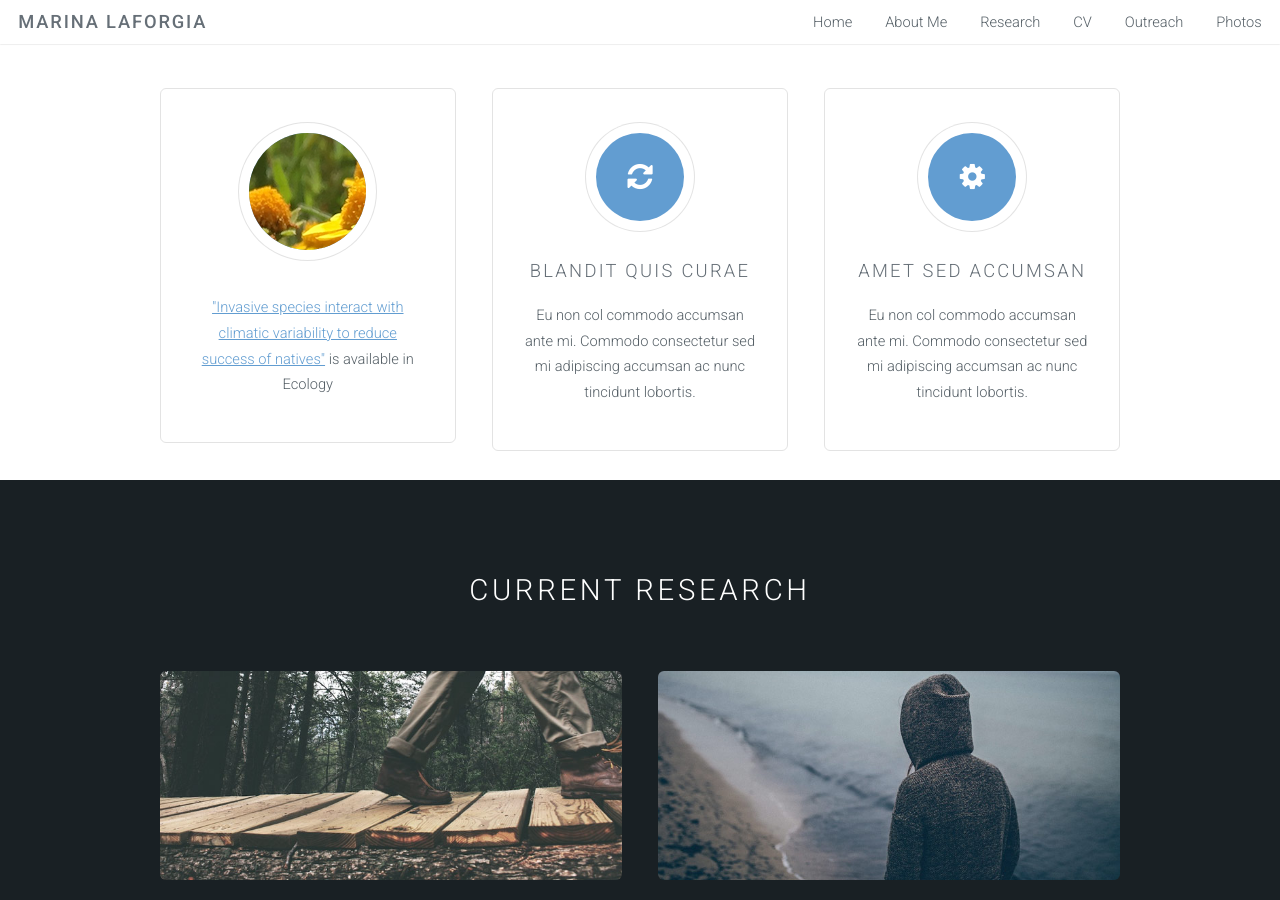
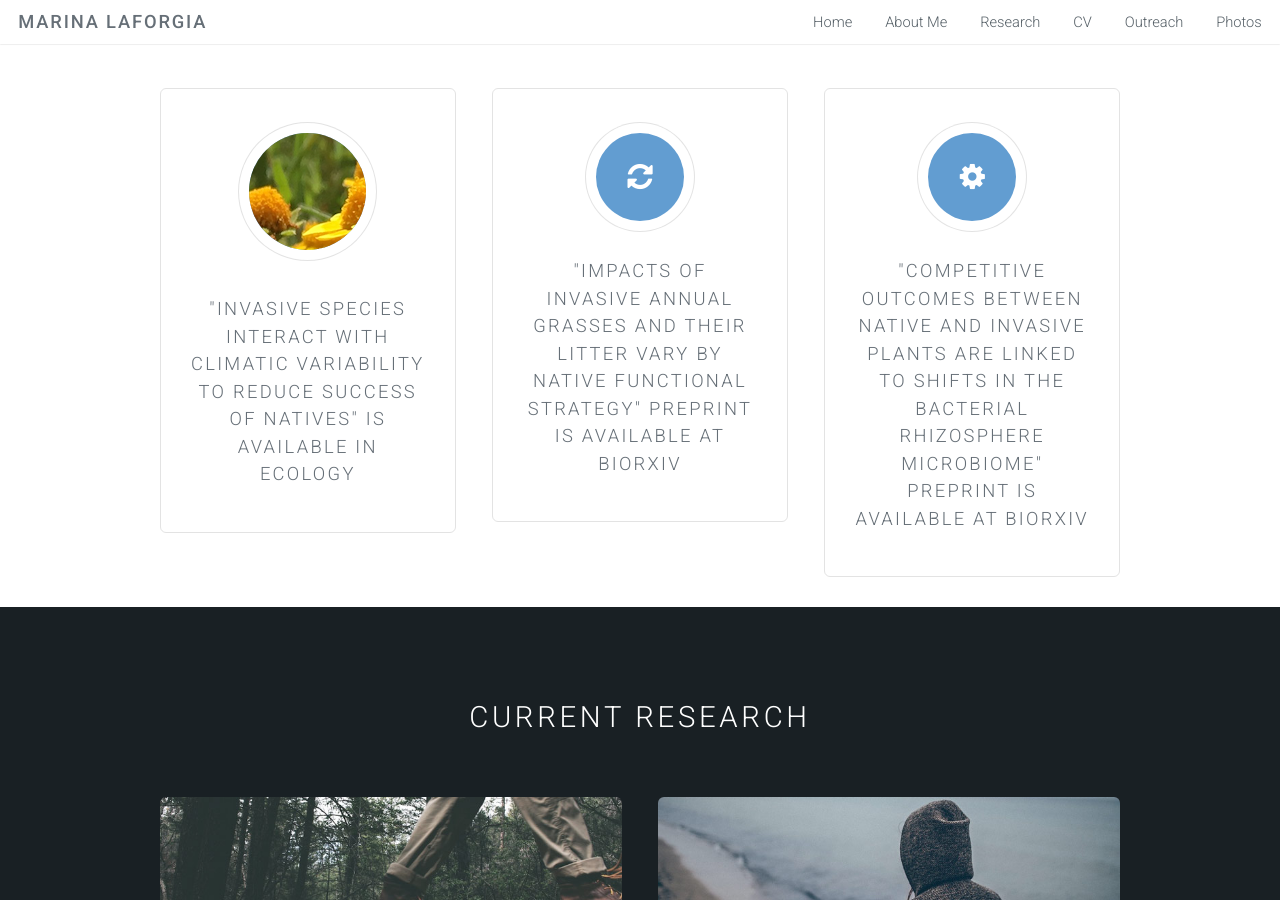
Before and after one commit to marinalaforgia/marinalaforgia.github.io, a Jekyll site: the page built from index.html, in a window 1280 px wide and 900 px high, scrolled down 609 px. Built offline with Jekyll 4.4.1, drawn with Linux system fonts in a browser that asks for light colours.

Commit message:
Update index.html

```diff
--- a/index.html
+++ b/index.html
@@ -17,22 +17,22 @@
 							<section class="special box">
 								<div class="image-cropper">
 								<img src="images/LACA.png" alt="Lasthenia californica" class="profile-pic"></div>
-								<!--<h3><a href="https://esajournals.onlinelibrary.wiley.com/doi/abs/10.1002/ecy.3022#:~:text=Invasive%20species%20can%20thus%20interact,more%20than%20the%20conservative%20one.">"Invasive species interact with climatic variability to reduce success of natives"</a> is available in Ecology</h3>-->
-								<p><a href="https://esajournals.onlinelibrary.wiley.com/doi/abs/10.1002/ecy.3022#:~:text=Invasive%20species%20can%20thus%20interact,more%20than%20the%20conservative%20one.">"Invasive species interact with climatic variability to reduce success of natives"</a> is available in Ecology</p>
+								<h3><a href="https://esajournals.onlinelibrary.wiley.com/doi/abs/10.1002/ecy.3022#:~:text=Invasive%20species%20can%20thus%20interact,more%20than%20the%20conservative%20one.">"Invasive species interact with climatic variability to reduce success of natives"</a> is available in Ecology</h3>
+								<!--<p><a href="https://esajournals.onlinelibrary.wiley.com/doi/abs/10.1002/ecy.3022#:~:text=Invasive%20species%20can%20thus%20interact,more%20than%20the%20conservative%20one.">"Invasive species interact with climatic variability to reduce success of natives"</a> is available in Ecology</p>-->
 							</section>
 						</div>
 						<div class="4u">
 							<section class="special box">
 								<i class="icon fa-refresh major"></i>
-								<h3>Blandit quis curae</h3>
-								<p>Eu non col commodo accumsan ante mi. Commodo consectetur sed mi adipiscing accumsan ac nunc tincidunt lobortis.</p>
+								<h3><a href="">"Impacts of invasive annual grasses and their litter vary by native functional strategy"</a> preprint is available at Biorxiv</h3>
+								<!--<p>Eu non col commodo accumsan ante mi. Commodo consectetur sed mi adipiscing accumsan ac nunc tincidunt lobortis.</p>-->
 							</section>
 						</div>
 						<div class="4u">
 							<section class="special box">
 								<i class="icon fa-cog major"></i>
-								<h3>Amet sed accumsan</h3>
-								<p>Eu non col commodo accumsan ante mi. Commodo consectetur sed mi adipiscing accumsan ac nunc tincidunt lobortis.</p>
+								<h3><a href="">"Competitive outcomes between native and invasive plants are linked to shifts in the bacterial rhizosphere microbiome"</a> preprint is available at Biorxiv</h3>
+								<!--<p>Eu non col commodo accumsan ante mi. Commodo consectetur sed mi adipiscing accumsan ac nunc tincidunt lobortis.</p>-->
 							</section>
 						</div>
 					</div>
```
